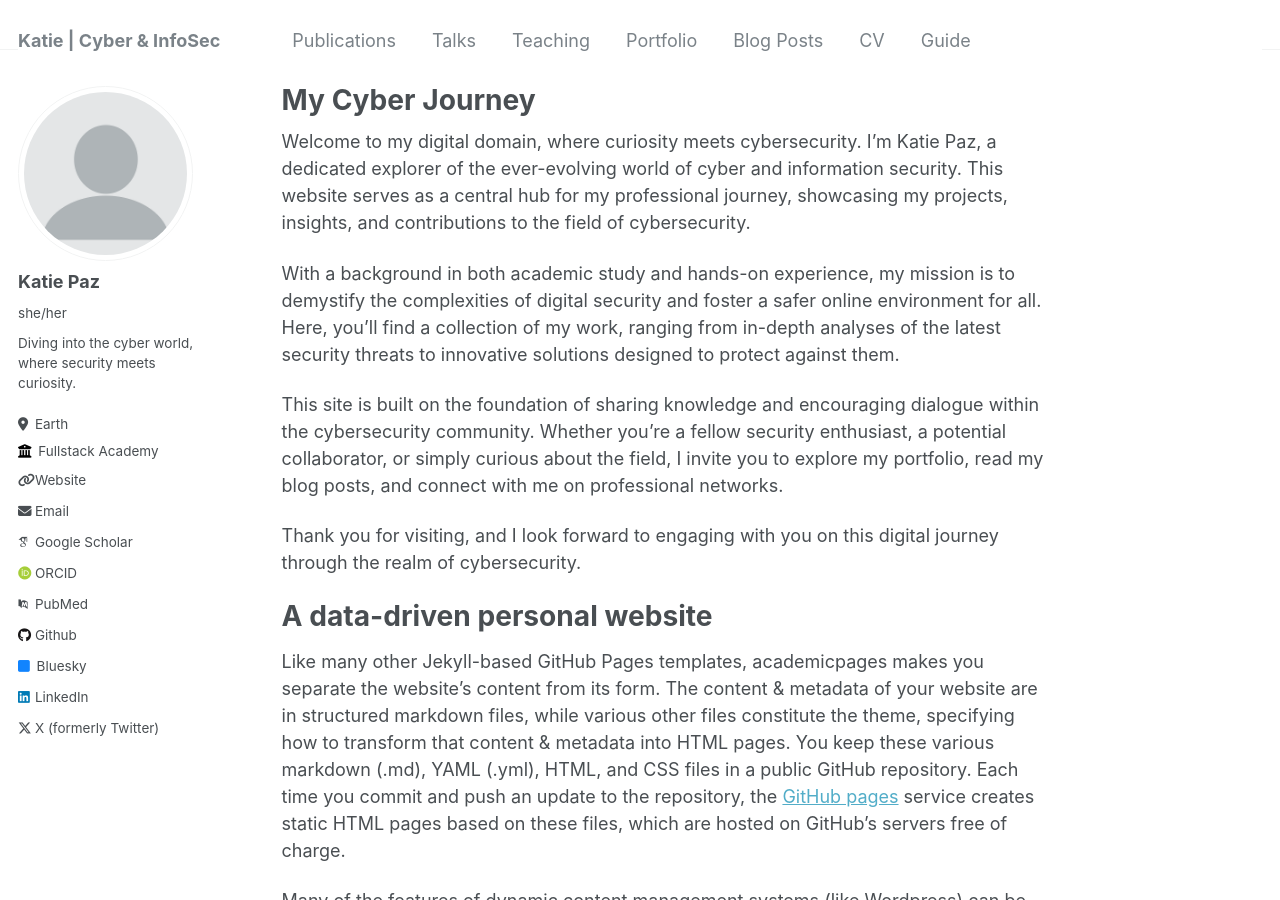
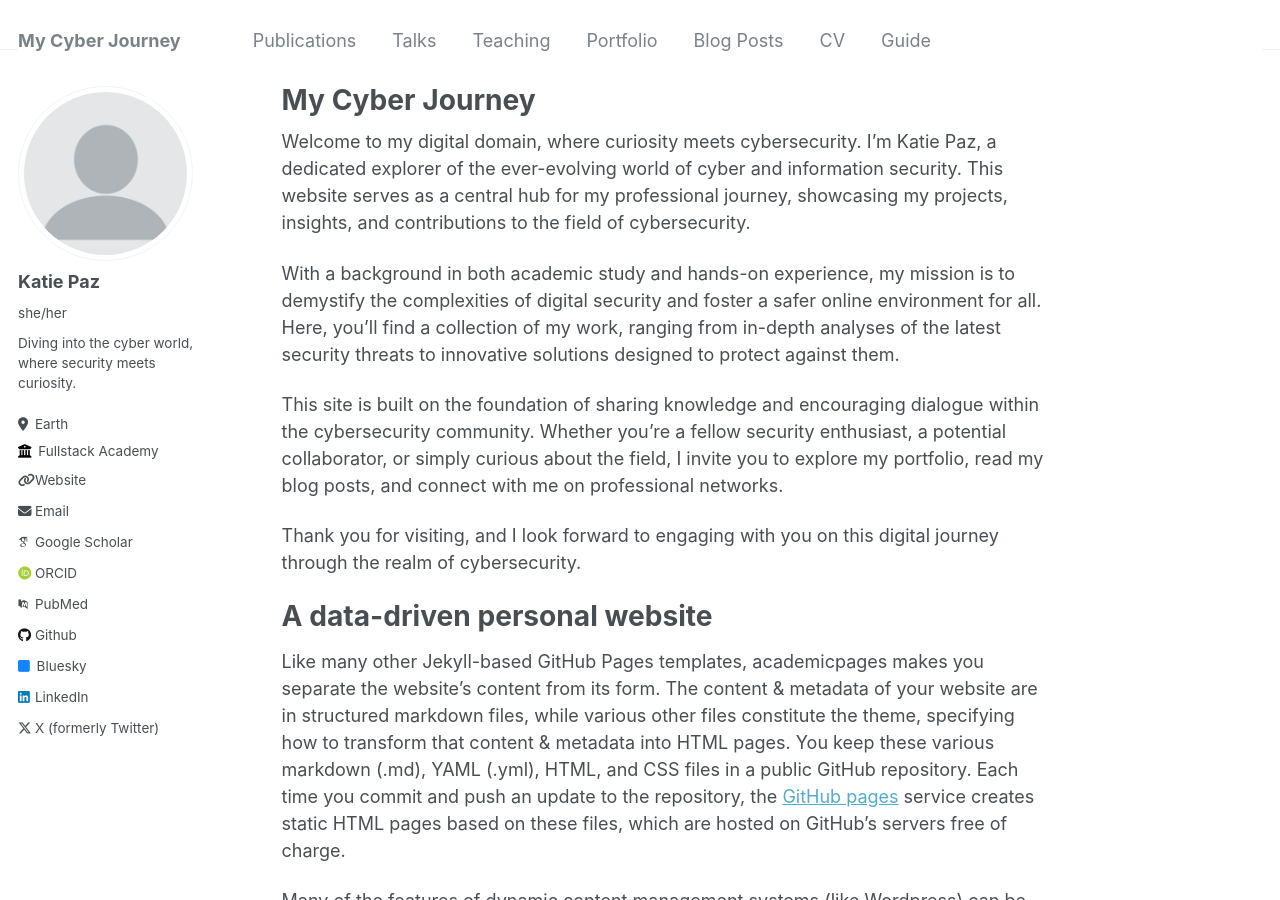
Before and after one commit to KatieCryptique/katiecryptique.github.io, a Jekyll site: the page built from _pages/about.md, in a window 1280 px wide and 900 px high. Built offline with Jekyll 4.4.1, drawn with Linux system fonts in a browser that asks for light colours; some web fonts are replaced; some of the changed lines change nothing that is shown.

Commit message:
Update _config.yml
formatting and aesthetics

```diff
--- a/_config.yml
+++ b/_config.yml
@@ -8,10 +8,10 @@
 
 # Basic Site Settings
 locale                   : "en-US"
-title                    : "Katie | Cyber & InfoSec"
+title                    : "My Cyber Journey"
 title_separator          : "-"
 name                     : &name "Katie Paz"
-description              : &description "Cyber enthusiast. InfoSec explorer. Join me on a journey through the digital landscape, where we decrypt the mysteries of cybersecurity together."
+description              : &description "Katie | Cyber & InfoSec"
 url                      : "https://katiecryptique.github.io" # the base hostname & protocol for your site e.g. "https://mmistakes.github.io"
 baseurl                  : "" # the subpath of your site, e.g. "/blog"
 repository               : "KatieCryptique/KatieCryptique.github.io"
```
